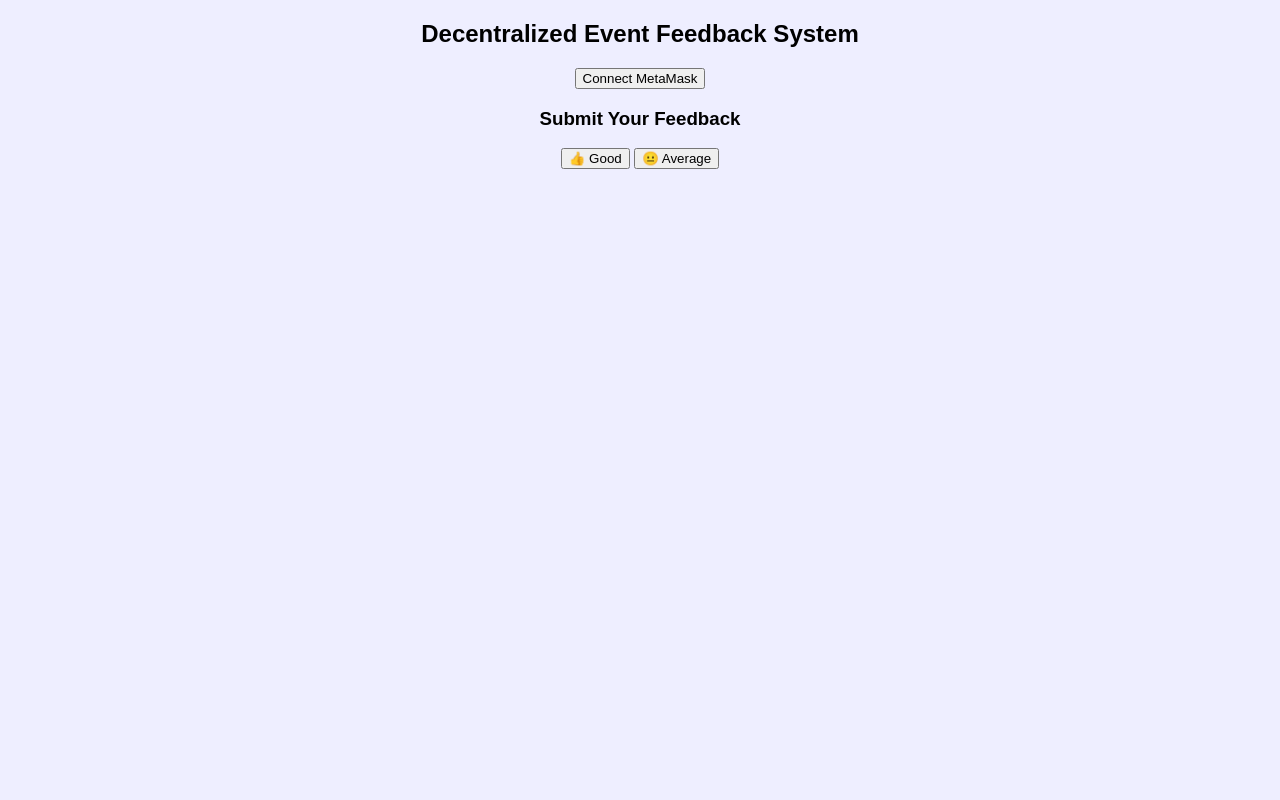
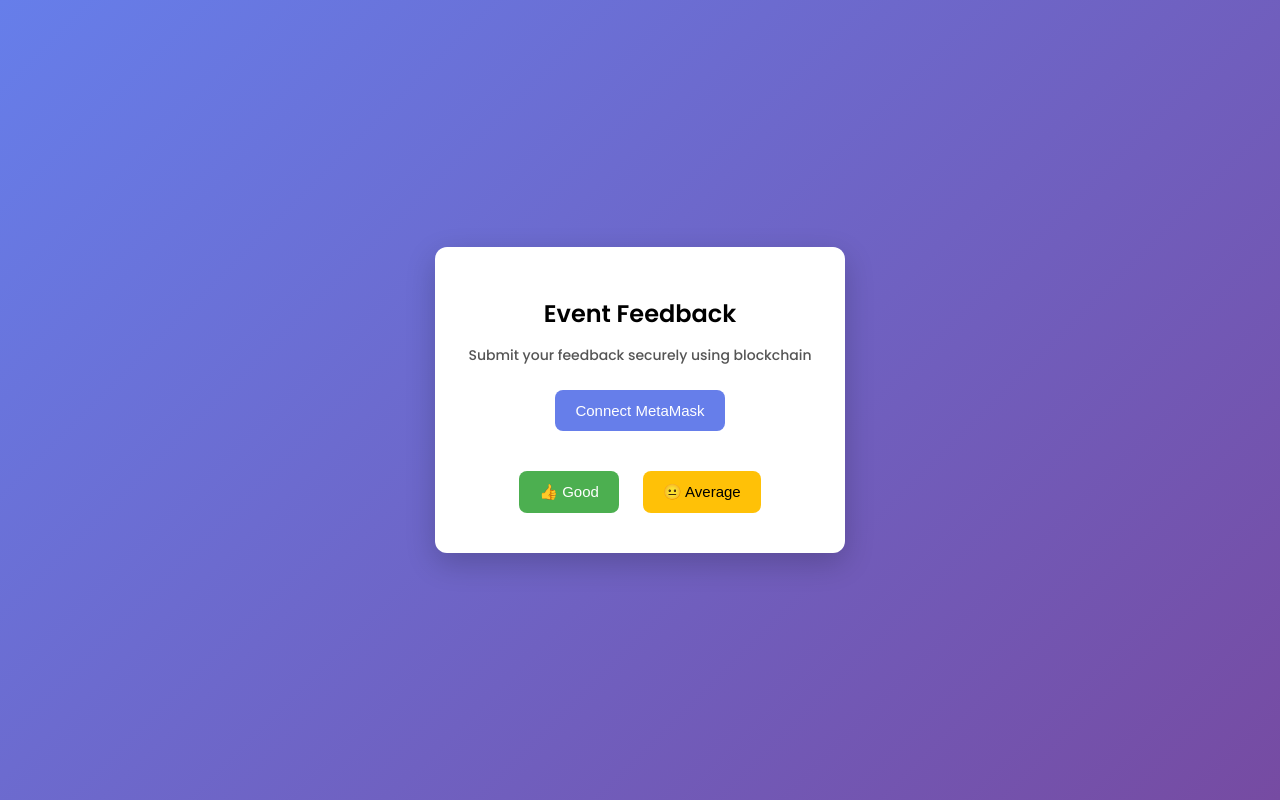
Before and after one commit to itsdeeksha15/event-feedback-dapp, a plain HTML site: page index.html in a window 1280 px wide. Drawn offline with Linux system fonts and the light colour scheme.

Commit message:
Add files via upload
UI enhancement and popup feedback

```diff
--- a/index.html
+++ b/index.html
@@ -1,26 +1,104 @@
 <!DOCTYPE html>
 <html>
 <head>
-    <title>Decentralized Event Feedback System</title>
+    <title>Event Feedback DApp</title>
 
-    <!-- Web3 library (REQUIRED) -->
+    <!-- Web3 -->
     <script src="https://cdn.jsdelivr.net/npm/web3@1.8.2/dist/web3.min.js"></script>
+
+    <!-- Google Font -->
+    <link href="https://fonts.googleapis.com/css2?family=Poppins:wght@300;500;600&display=swap" rel="stylesheet">
+
+    <style>
+        body {
+            margin: 0;
+            height: 100vh;
+            font-family: 'Poppins', sans-serif;
+            background: linear-gradient(135deg, #667eea, #764ba2);
+            display: flex;
+            justify-content: center;
+            align-items: center;
+        }
+
+        .card {
+            background: white;
+            padding: 30px;
+            width: 350px;
+            border-radius: 12px;
+            text-align: center;
+            box-shadow: 0 10px 30px rgba(0,0,0,0.2);
+        }
+
+        h2 {
+            margin-bottom: 10px;
+        }
+
+        p {
+            color: #555;
+            font-size: 14px;
+        }
+
+        button {
+            margin: 10px;
+            padding: 12px 20px;
+            border: none;
+            border-radius: 8px;
+            font-size: 15px;
+            cursor: pointer;
+            transition: 0.3s;
+        }
+
+        .connect {
+            background: #667eea;
+            color: white;
+        }
+
+        .good {
+            background: #4CAF50;
+            color: white;
+        }
+
+        .average {
+            background: #FFC107;
+            color: black;
+        }
+
+        button:hover {
+            transform: scale(1.05);
+            opacity: 0.9;
+        }
+
+        /* Popup */
+        .popup {
+            position: fixed;
+            top: 20px;
+            right: 20px;
+            background: #333;
+            color: white;
+            padding: 12px 20px;
+            border-radius: 8px;
+            display: none;
+        }
+    </style>
 </head>
 
-<body style="text-align:center; font-family:Arial; background:#eef;">
+<body>
 
-    <h2>Decentralized Event Feedback System</h2>
+<div class="card">
+    <h2>Event Feedback</h2>
+    <p>Submit your feedback securely using blockchain</p>
 
-    <button onclick="connectWallet()">Connect MetaMask</button>
-    <p id="account"></p>
+    <button class="connect" onclick="connectWallet()">Connect MetaMask</button>
 
-    <h3>Submit Your Feedback</h3>
+    <div style="margin-top:20px;">
+        <button class="good" onclick="goodFeedback()">👍 Good</button>
+        <button class="average" onclick="averageFeedback()">😐 Average</button>
+    </div>
+</div>
 
-    <button onclick="goodFeedback()">👍 Good</button>
-    <button onclick="averageFeedback()">😐 Average</button>
+<div class="popup" id="popup"></div>
 
-    <!-- YOUR JS FILE (THIS WAS MISSING) -->
-    <script src="script.js"></script>
+<script src="script.js"></script>
 
 </body>
 </html>
--- a/script.js
+++ b/script.js
@@ -2,7 +2,7 @@
 let contract;
 let account;
 
-const contractAddress = "0xb0782271f6Cb1a26EF01c0197a16cA2687FFB5Ee";
+const contractAddress = "PASTE_YOUR_DEPLOYED_CONTRACT_ADDRESS";
 
 const abi = [
   {
@@ -21,23 +21,47 @@
   }
 ];
 
+function showPopup(message) {
+    const popup = document.getElementById("popup");
+    popup.innerText = message;
+    popup.style.display = "block";
+
+    setTimeout(() => {
+        popup.style.display = "none";
+    }, 2500);
+}
+
 async function connectWallet() {
-    if (window.ethereum) {
+    if (!window.ethereum) {
+        showPopup("MetaMask not found");
+        return;
+    }
+
     web3 = new Web3(window.ethereum);
-        await window.ethereum.request({ method: 'eth_requestAccounts' });
-        const accounts = await web3.eth.getAccounts();
+    const accounts = await ethereum.request({ method: "eth_requestAccounts" });
     account = accounts[0];
-        document.getElementById("account").innerText = "Connected: " + account;
+
     contract = new web3.eth.Contract(abi, contractAddress);
-    }
+
+    showPopup("Wallet connected successfully");
 }
 
 async function goodFeedback() {
+    if (!contract) {
+        showPopup("Connect wallet first");
+        return;
+    }
+
     await contract.methods.giveGoodFeedback().send({ from: account });
-    alert("Thank you for your feedback!");
+    showPopup("Thank you for your feedback 👍");
 }
 
 async function averageFeedback() {
+    if (!contract) {
+        showPopup("Connect wallet first");
+        return;
+    }
+
     await contract.methods.giveAverageFeedback().send({ from: account });
-    alert("Thank you for your feedback!");
+    showPopup("Feedback recorded 😐");
 }
```
Lines whose indentation alone changed are shown as unchanged.
